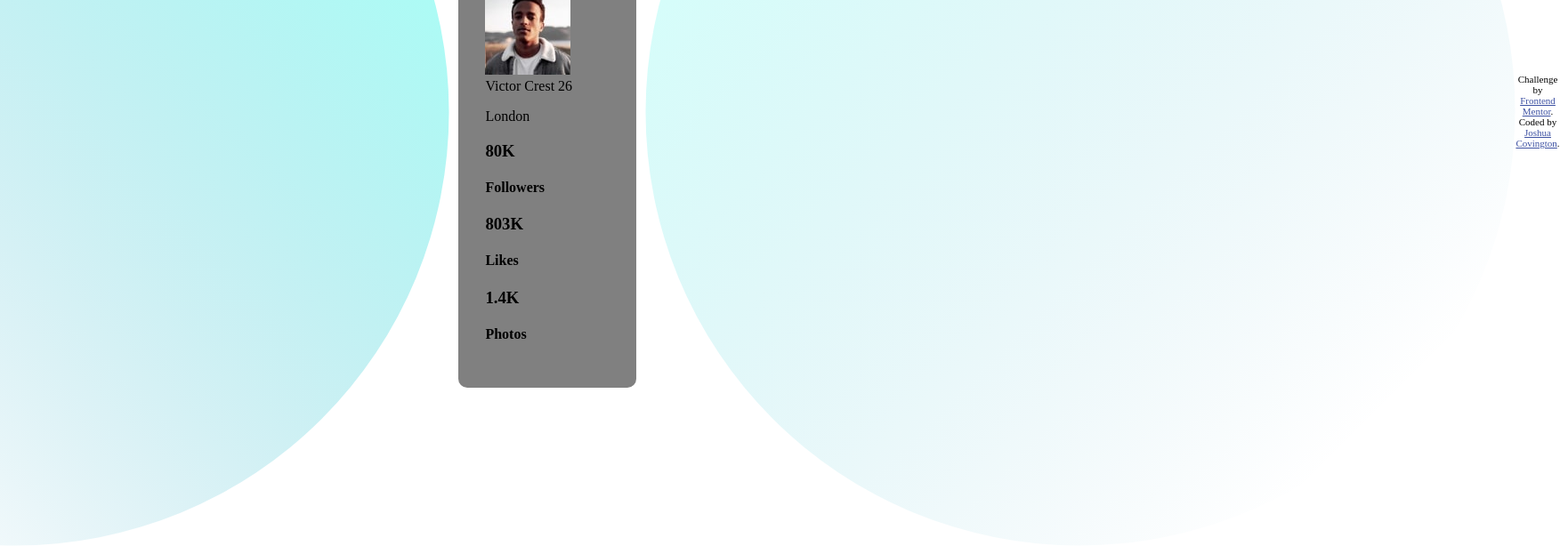
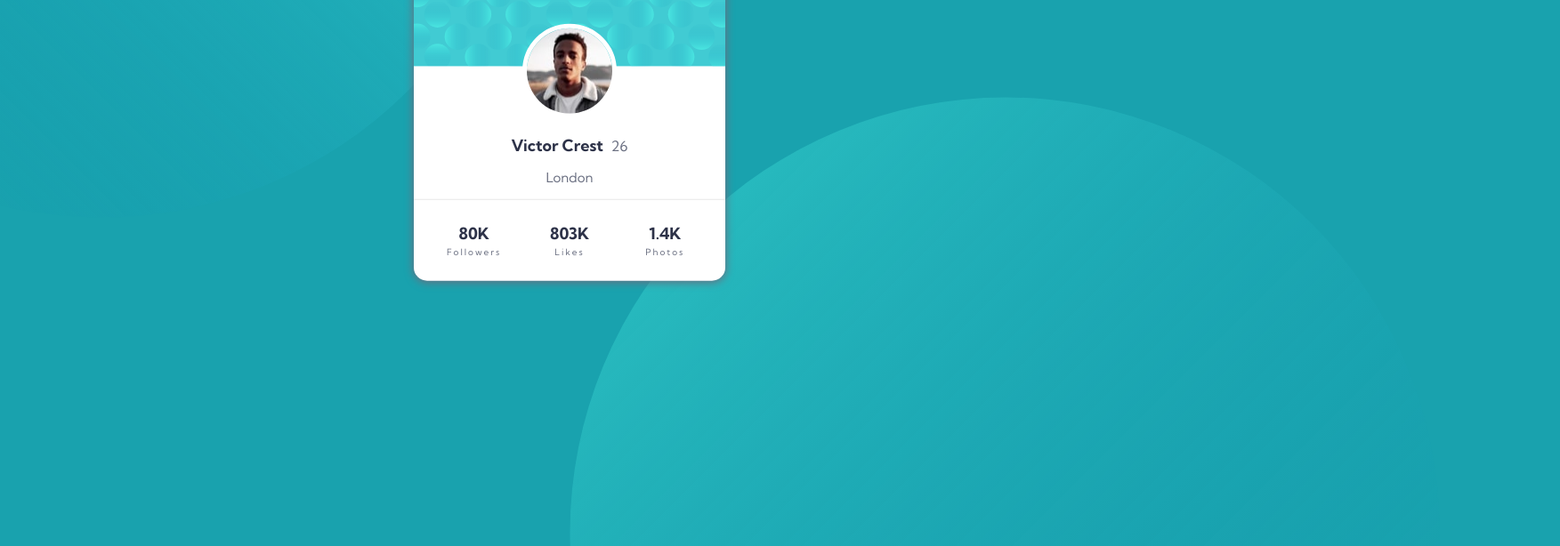
Before and after one commit to jcovington16/frontend-mentor-projects, a plain HTML site: page profile-card-component-main/index.html in a window 1280 px wide. Shown: the part 275-889 px from the top of the page at 89% size, 1753 px wide, since content can reach past the window. After the commit the page ends 800 px from the top, so only its background shows below. Drawn offline with Linux system fonts and the light colour scheme.

Commit message:
fininshed the styling. will find a platform to host the page on.

```diff
--- a/profile-card-component-main/index.html
+++ b/profile-card-component-main/index.html
@@ -43,7 +43,7 @@
           <h3 class="box-value">803K</h3>
           <h4 class="box-type">Likes</h4>
         </div>
-        <div class="box-stats">
+        <div class="box-stat">
           <h3 class="box-value">1.4K</h3>
           <h4 class="box-type">Photos</h4>
         </div>
--- a/profile-card-component-main/style.css
+++ b/profile-card-component-main/style.css
@@ -5,17 +5,112 @@
 }
 
 body {
-    display: flex;
-    align-items: center;
+    position: fixed;
+    font-family: 'Kumbh Sans', sans-serif;
     justify-content: center;
+    width: 100vw;
     height: 100vh;
     margin: 0;
+    background-color: hsl(185, 75%, 39%);
 }
 
-.box-card {
+.top-pattern {
+    position: absolute;
+    bottom: 35%;
+    right: 53%;
+}
+
+.bottom-pattern {
+    position: absolute;
+    left: 50%;
+    top: 48%;
+    z-index: -1;
+}
+
+.card-wrapper {
+    display: grid;
+    grid-template-columns: 350px;
+    grid-template-rows: auto;
+    text-align: center;
+    background-color: #fff;
+    border-radius: 15px;
+    position: fixed;
+    top: 50%;
+    left: 50%;
+    transform: translate(-50%,-50%);
+    box-shadow: 0 1px 10px 1px hsl(227, 10%, 46%);
+}
+
+.pattern-card{
+    border-top-left-radius: 10px;
+    border-top-right-radius: 10px;
+  }
+
+  .profile-pic{
+    border-radius: 100%;
+    position: relative;
+    border: 5px solid white;
+    margin-top: -15%;
+  }
+
+  span{
+    display: inline-block;
+  }
+
+  .box-name{
+    margin: 15px 0 0;
+  }
+
+  .box-age{
+    font-weight: 400;
+    margin: 15px 0 0 5px;
+  }
+
+  .box-country{
+    font-size: 15px;
+  }
+
+  .box-type{
+    letter-spacing: 2px;
+    font-size: 10px;
+    font-weight: normal;
+  }
+
+  .box-age, .box-country, .box-type{
+    color: hsl(227, 10%, 46%);
+  }
+
+  .box-name, .box-value{
+    color: hsl(229, 23%, 23%);
+    font-weight: 700;
+    font-size: 18px;
+  }
+
+  .box-value, .box-type{
+    margin: 0;
+  }
+
+  .box-stats{
+    display: grid;
+    grid-template-columns: 1fr 1fr 1fr;
+    grid-template-rows: 1fr;
+    border-top: 1px solid #e7e7e7;
+    padding: 7% 4%;
+    line-height: 1.5;
+  }
+
+  .attribution{
+    font-size: 11px;
+    text-align: center;
+  }
+
+  .attribution a {
+    color: hsl(228, 45%, 44%);
+  }
+
+/* .box-card {
     border-radius: 10px;
-    background-color: grey;
     width: 200px;
     padding: 30px;
     margin: 10px 10px;
-}
+} */
```
